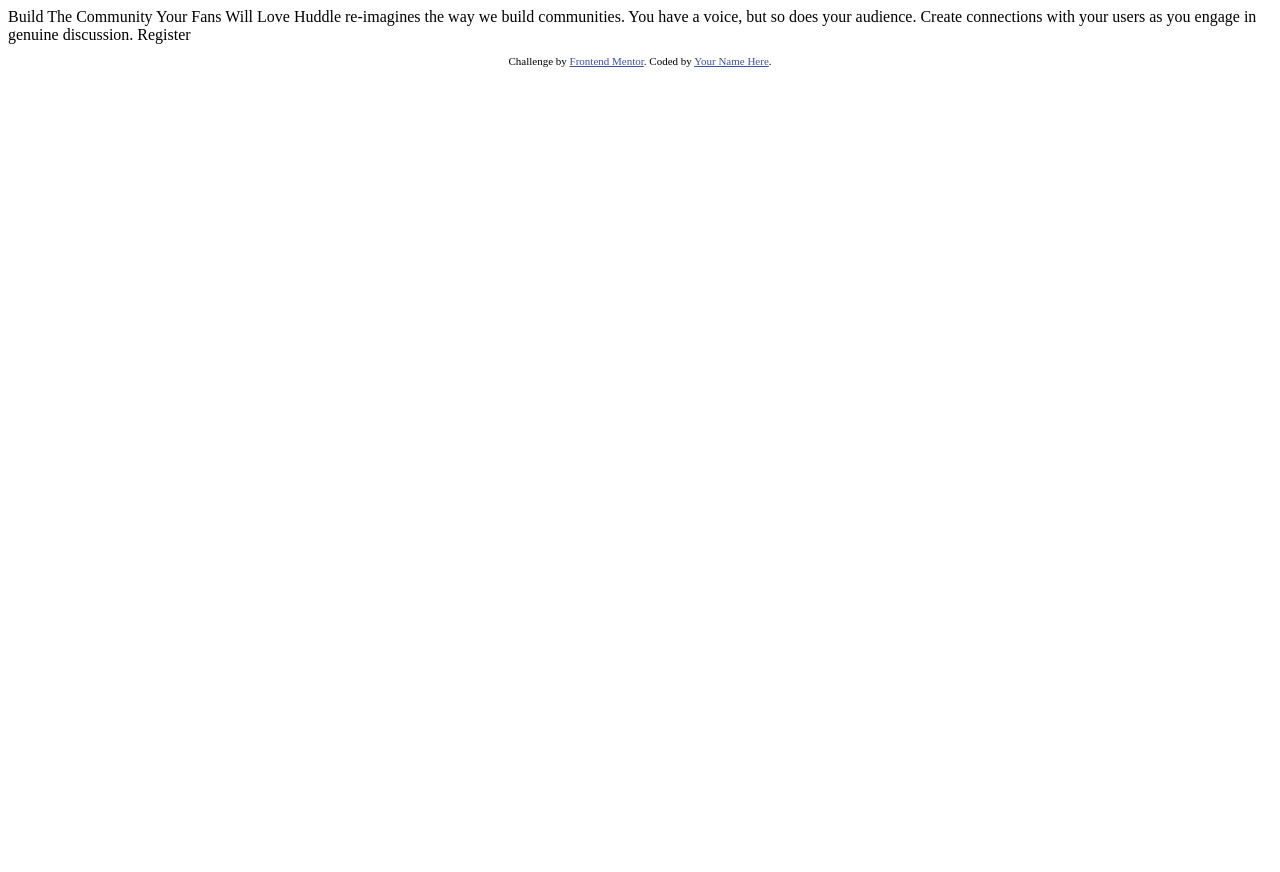
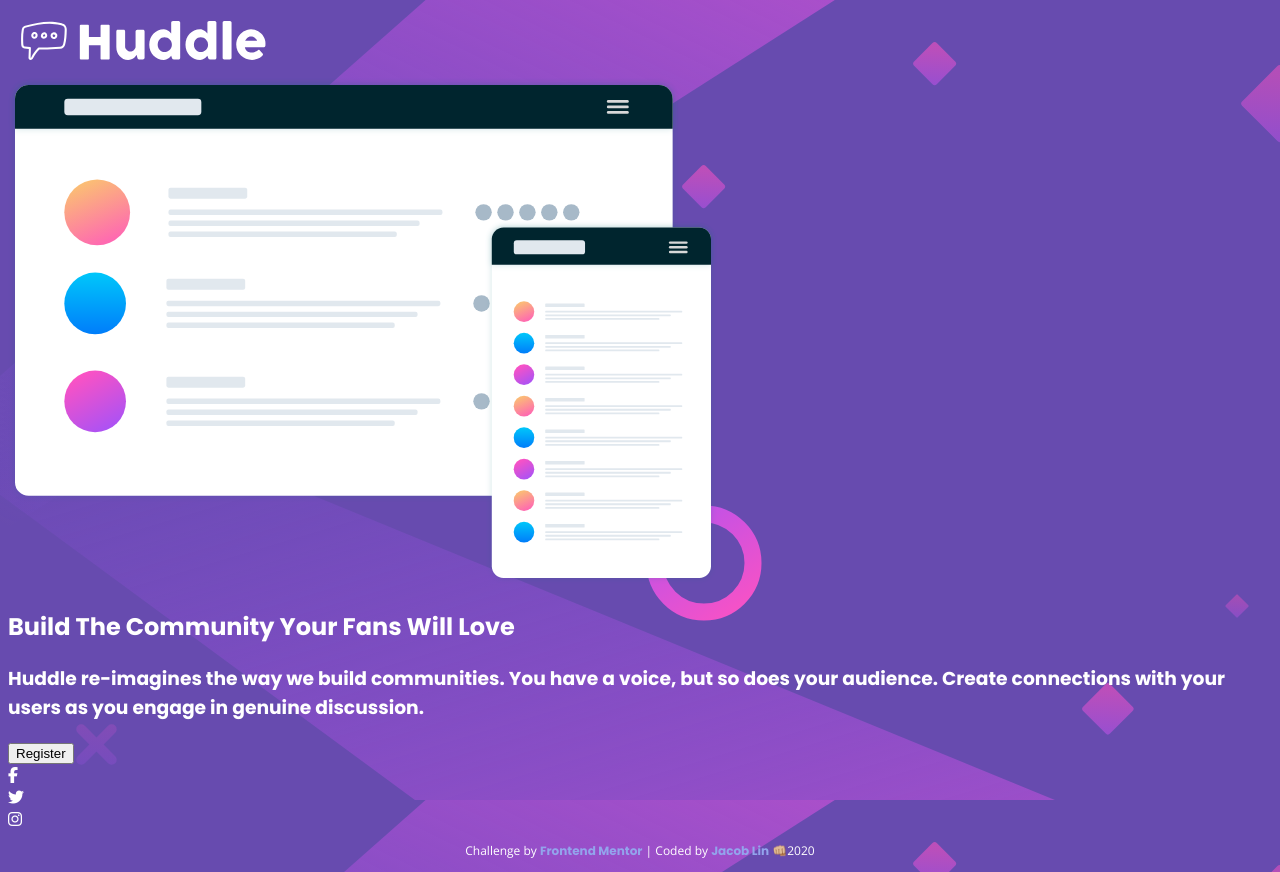
Before and after one commit to jacoblindev/FM-HuddleLandingPage-SingleIntro, a plain HTML site: page index.html in a window 1280 px wide. Before the commit the page ends 800 px from the top, so only its background shows below. Drawn offline with nearby package versions, Linux system fonts and the light colour scheme.

Commit message:
Initial Setup!!

```diff
--- a/index.html
+++ b/index.html
@@ -2,31 +2,35 @@
 <html lang="en">
 <head>
   <meta charset="UTF-8">
-  <meta name="viewport" content="width=device-width, initial-scale=1.0"> <!-- displays site properly based on user's device -->
-
+  <meta name="viewport" content="width=device-width, initial-scale=1.0">
   <link rel="icon" type="image/png" sizes="32x32" href="./images/favicon-32x32.png">
-
-  <title>Frontend Mentor | Huddle landing page with single introductory section</title>
-
-  <!-- Feel free to remove these styles or customise in your own stylesheet 👍 -->
-  <style>
-    .attribution { font-size: 11px; text-align: center; }
-    .attribution a { color: hsl(228, 45%, 44%); }
-  </style>
+  <link rel="stylesheet" href="style.css">
+  <title>FM | Huddle landing page with single introductory section</title>
+  <script src="https://kit.fontawesome.com/b4982d65ee.js" crossorigin="anonymous"></script>
 </head>
 <body>
 
-  Build The Community Your Fans Will Love
+  <header>
+    <img src="./images/logo.svg" alt="Logo">
+  </header>
 
-  Huddle re-imagines the way we build communities. You have a voice, but so does your audience.
-  Create connections with your users as you engage in genuine discussion.
-
-  Register
+  <main>
+    <img src="./images/illustration-mockups.svg" alt="Mockup Illustration">
+    <section id="CTA">
+      <h1>Build The Community Your Fans Will Love</h1>
+      <h3>Huddle re-imagines the way we build communities. You have a voice, but so does your audience. Create connections with your users as you engage in genuine discussion.</h3>
+      <button>Register</button>
+    </section>
+  </main>
 
   <footer>
+    <section class="social">
+      <div><i class="fab fa-facebook-f"></i></div>
+      <div><i class="fab fa-twitter"></i></div>
+      <div><i class="fab fa-instagram"></i></div>
+    </section>
     <p class="attribution">
-      Challenge by <a href="https://www.frontendmentor.io?ref=challenge" target="_blank">Frontend Mentor</a>.
-      Coded by <a href="#">Your Name Here</a>.
+      Challenge by <a href="https://www.frontendmentor.io?ref=challenge" target="_blank">Frontend Mentor</a> | Coded by <a href="https://github.com/jacoblindev" target="_blank">Jacob Lin</a> 👊🏼2020
     </p>
   </footer>
 </body>
--- /dev/null
+++ b/style.css
@@ -0,0 +1,34 @@
+@import url('https://fonts.googleapis.com/css2?family=Open+Sans&family=Poppins:wght@400;700&display=swap');
+
+/*
+font-family: 'Poppins', sans-serif;
+font-family: 'Open Sans', sans-serif;
+*/
+
+:root {
+    --Primary-Violet: hsl(257, 40%, 49%);
+}
+
+body {
+    font-family: 'Open Sans', sans-serif;
+    font-weight: 400;
+    background-image: url(./images/bg-desktop.svg);
+    background-color: var(--Primary-Violet);
+    color: white;
+}
+
+h1, h3, a {
+    font-family: 'Poppins', sans-serif;
+}
+
+
+.attribution {
+    font-size: 12px;
+    text-align: center;
+}
+
+.attribution a {
+    color: hsl(228, 70%, 75%);
+    text-decoration: none;
+    font-weight: 700;
+}
```
